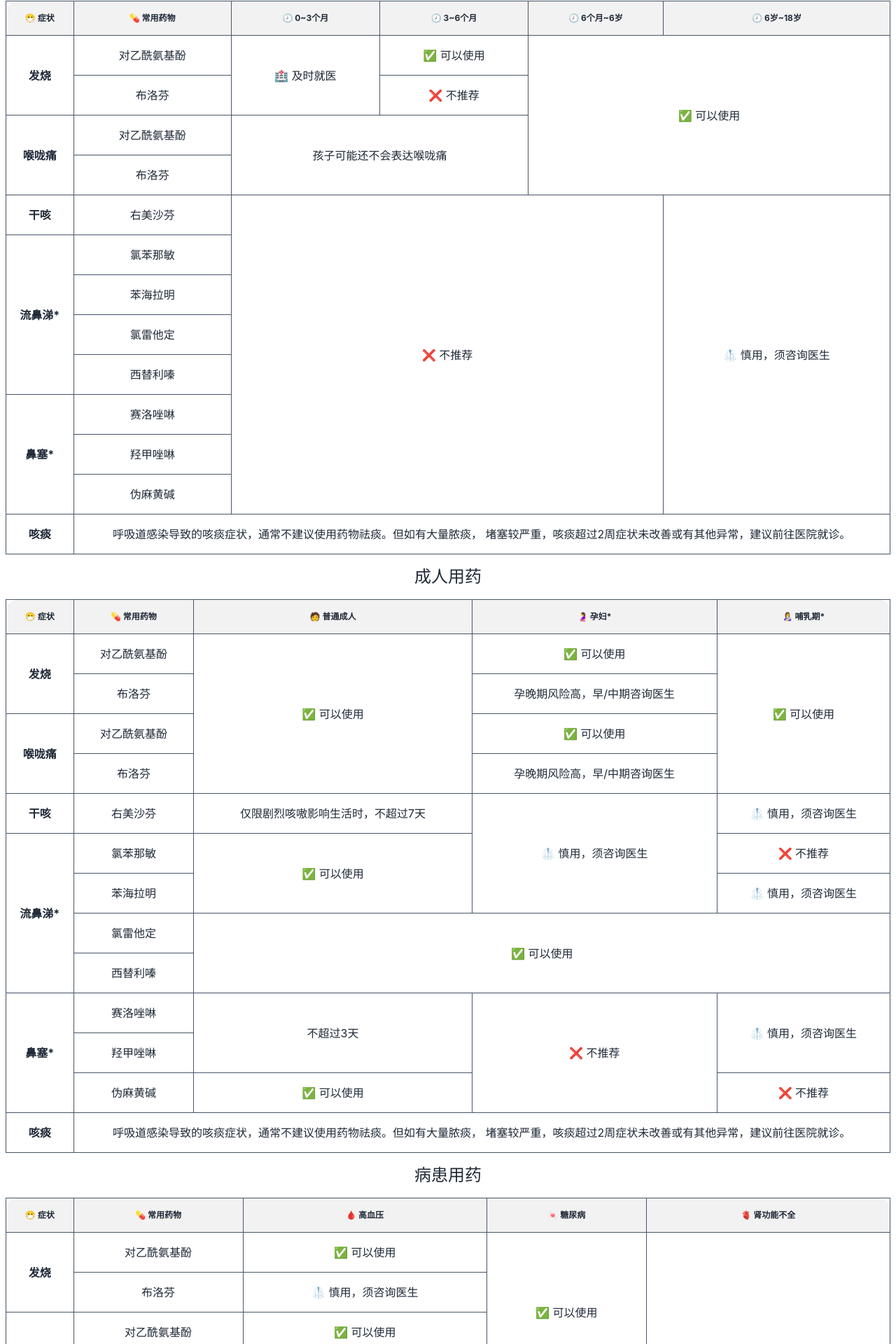
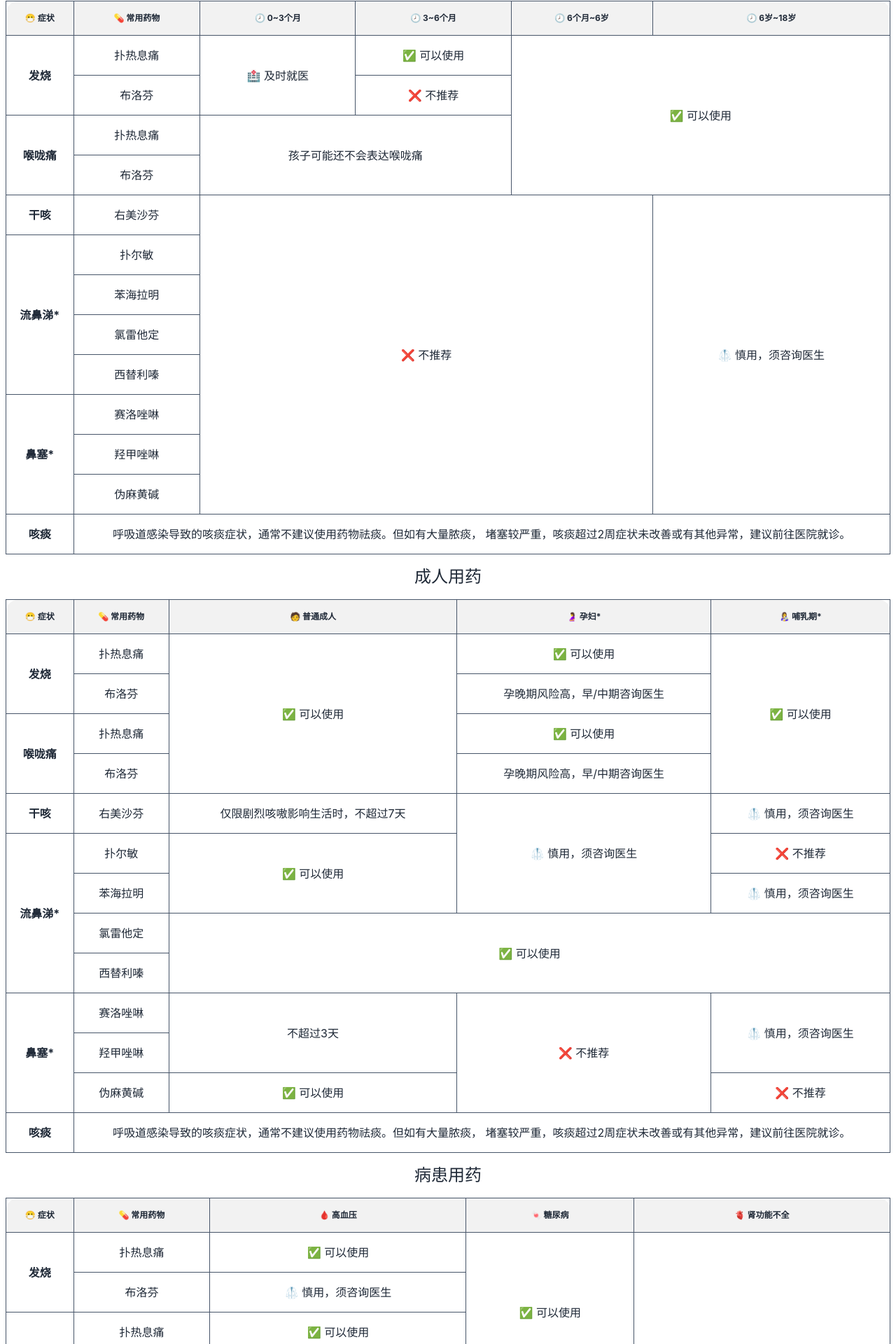
Before and after one commit to zcyc/medication-guide, a React (Vite) app: page / in a window 1280 px wide. Shown: the part 905-2825 px from the top of the page at 70% size. Built offline with nearby package versions, Linux system fonts and the light colour scheme.

Commit message:
修改药名

```diff
--- a/src/App.jsx
+++ b/src/App.jsx
@@ -155,7 +155,7 @@ function App() {
                 <tbody>
                 <tr>
                     <th className="border border-slate-600 text-center" rowSpan={2}>发烧</th>
-                    <td className="border border-slate-600 text-center">对乙酰氨基酚</td>
+                    <td className="border border-slate-600 text-center">扑热息痛</td>
                     <td className="border border-slate-600 text-center" rowSpan={2}>🏥 及时就医</td>
                     <td className="border border-slate-600 text-center">✅ 可以使用</td>
                     <td className="border border-slate-600 text-center" rowSpan={4} colSpan={2}>✅ 可以使用</td>
@@ -171,7 +171,7 @@ function App() {
                 </tr>
                 <tr>
                     <th className="border border-slate-600 text-center" rowSpan={2}>喉咙痛</th>
-                    <td className="border border-slate-600 text-center">对乙酰氨基酚</td>
+                    <td className="border border-slate-600 text-center">扑热息痛</td>
                     <td className="border border-slate-600 text-center" rowSpan={2}
                         colSpan={2}>孩子可能还不会表达喉咙痛
                     </td>
@@ -197,7 +197,7 @@ function App() {
                 </tr>
                 <tr>
                     <th className="border border-slate-600 text-center" rowSpan={4}>流鼻涕*</th>
-                    <td className="border border-slate-600 text-center">氯苯那敏</td>
+                    <td className="border border-slate-600 text-center">扑尔敏</td>
                     {/*<td className="border border-slate-600 text-center">❌ 不推荐</td>*/}
                     {/*<td className="border border-slate-600 text-center">❌ 不推荐</td>*/}
                     {/*<td className="border border-slate-600 text-center">❌ 不推荐</td>*/}
@@ -275,7 +275,7 @@ function App() {
                 <tbody>
                 <tr>
                     <th className="border border-slate-600 text-center" rowSpan={2}>发烧</th>
-                    <td className="border border-slate-600 text-center">对乙酰氨基酚</td>
+                    <td className="border border-slate-600 text-center">扑热息痛</td>
                     <td className="border border-slate-600 text-center" rowSpan={4}>✅ 可以使用</td>
                     <td className="border border-slate-600 text-center">✅ 可以使用</td>
                     <td className="border border-slate-600 text-center" rowSpan={4}>✅ 可以使用</td>
@@ -289,7 +289,7 @@ function App() {
                 </tr>
                 <tr>
                     <th className="border border-slate-600 text-center" rowSpan={2}>喉咙痛</th>
-                    <td className="border border-slate-600 text-center">对乙酰氨基酚</td>
+                    <td className="border border-slate-600 text-center">扑热息痛</td>
                     {/*<td className="border border-slate-600 text-center">✅ 可以使用</td>*/}
                     <td className="border border-slate-600 text-center">✅ 可以使用</td>
                     {/*<td className="border border-slate-600 text-center">✅ 可以使用</td>*/}
@@ -310,7 +310,7 @@ function App() {
                 </tr>
                 <tr>
                     <th className="border border-slate-600 text-center" rowSpan={4}>流鼻涕*</th>
-                    <td className="border border-slate-600 text-center">氯苯那敏</td>
+                    <td className="border border-slate-600 text-center">扑尔敏</td>
                     <td className="border border-slate-600 text-center" rowSpan={2}>✅ 可以使用</td>
                     {/*<td className="border border-slate-600 text-center">🥼 慎用，须咨询医生</td>*/}
                     <td className="border border-slate-600 text-center">❌ 不推荐</td>
@@ -381,7 +381,7 @@ function App() {
                 <tbody>
                 <tr>
                     <th className="border border-slate-600 text-center" rowSpan={2}>发烧</th>
-                    <td className="border border-slate-600 text-center">对乙酰氨基酚</td>
+                    <td className="border border-slate-600 text-center">扑热息痛</td>
                     <td className="border border-slate-600 text-center">✅ 可以使用</td>
                     <td className="border border-slate-600 text-center" rowSpan={4}>✅ 可以使用</td>
                     <td className="border border-slate-600 text-center" rowSpan={12}>🥼 慎用，须咨询医生</td>
@@ -395,7 +395,7 @@ function App() {
                 </tr>
                 <tr>
                     <th className="border border-slate-600 text-center" rowSpan={2}>喉咙痛</th>
-                    <td className="border border-slate-600 text-center">对乙酰氨基酚</td>
+                    <td className="border border-slate-600 text-center">扑热息痛</td>
                     <td className="border border-slate-600 text-center">✅ 可以使用</td>
                     {/*<td className="border border-slate-600 text-center">✅ 可以使用</td>*/}
                     {/*<td className="border border-slate-600 text-center">🥼 慎用，须咨询医生</td>*/}
@@ -417,7 +417,7 @@ function App() {
                 </tr>
                 <tr>
                     <th className="border border-slate-600 text-center" rowSpan={4}>流鼻涕*</th>
-                    <td className="border border-slate-600 text-center">氯苯那敏</td>
+                    <td className="border border-slate-600 text-center">扑尔敏</td>
                     <td className="border border-slate-600 text-center" rowSpan={2}>🥼 慎用，须咨询医生</td>
                     <td className="border border-slate-600 text-center" rowSpan={4}>✅ 可以使用</td>
                     {/*<td className="border border-slate-600 text-center">🥼 慎用，须咨询医生</td>*/}
```
